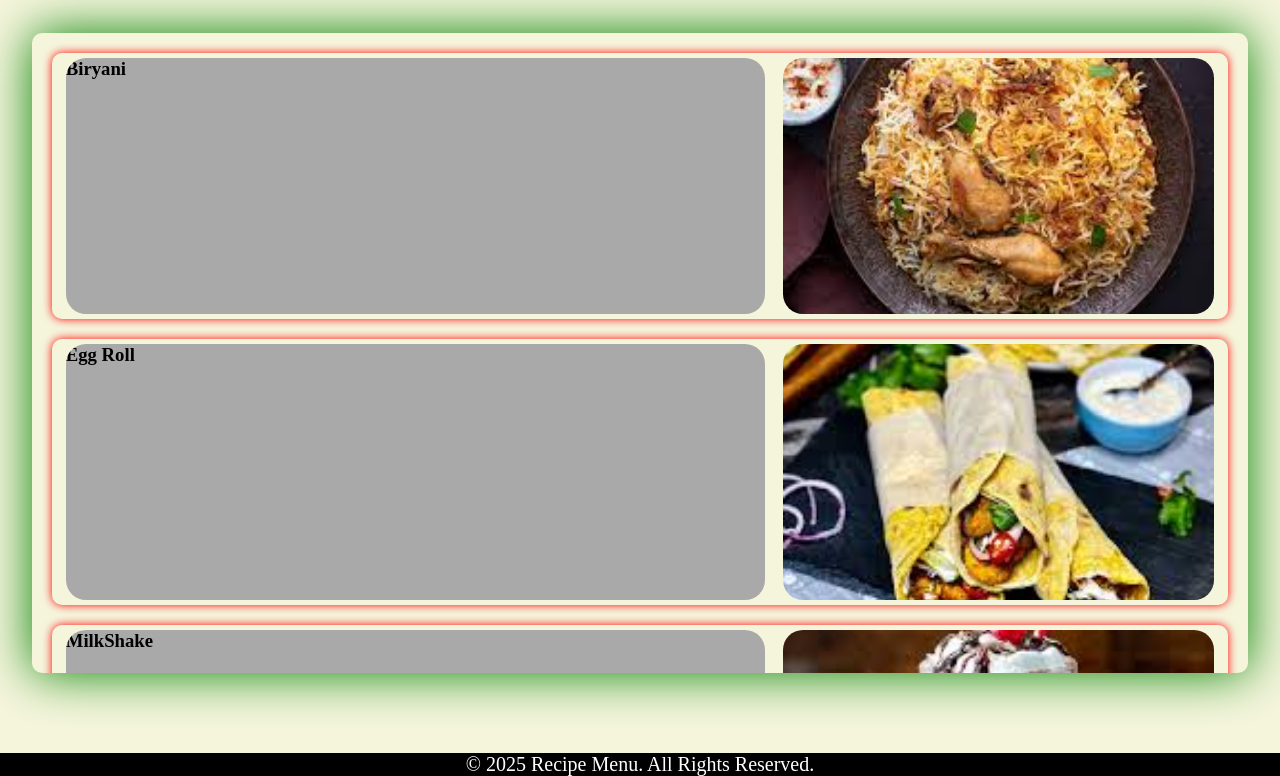
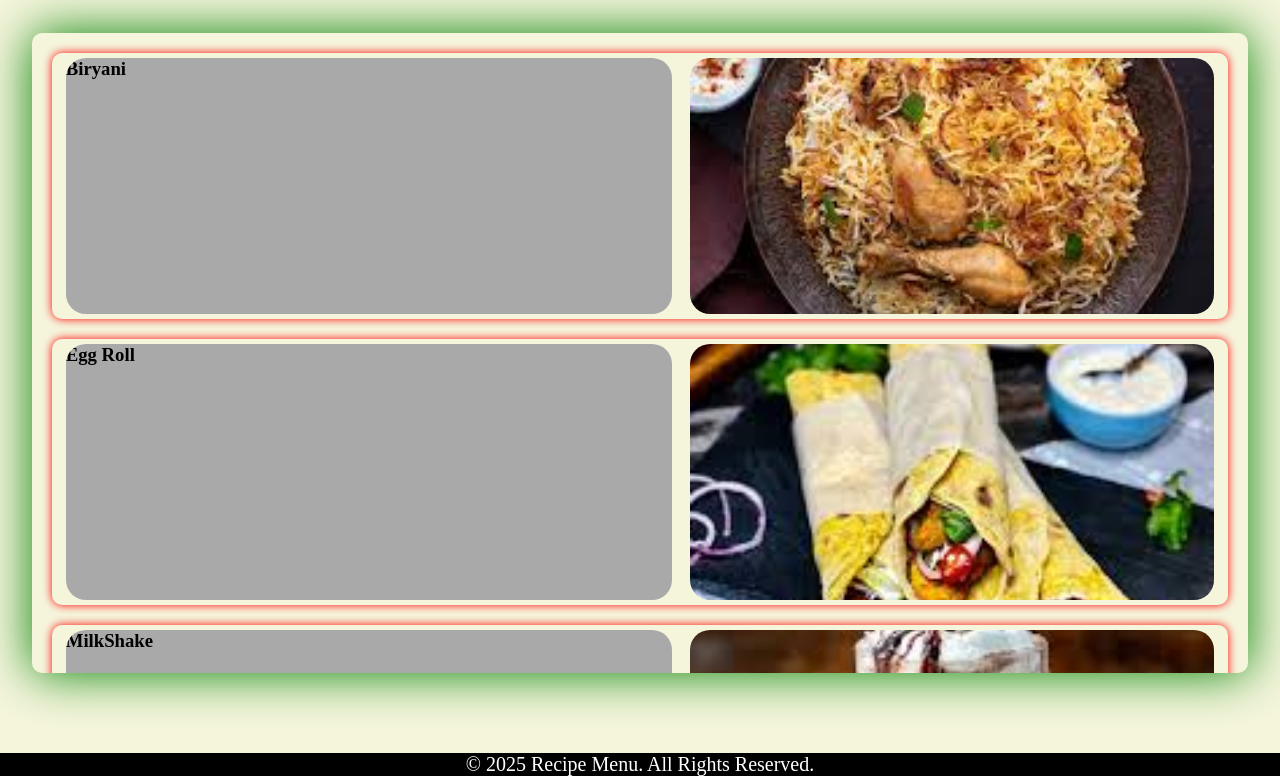
Before and after one commit to chandradip2006/recipe-menu, a plain HTML site: page index.html in a window 1280 px wide. Shown: the part 117-893 px from the top of the page. Drawn offline with Linux system fonts and the light colour scheme.

Commit message:
Update style.css

```diff
--- a/style.css
+++ b/style.css
@@ -166,14 +166,14 @@ a:active {
 #description{
     background-color:darkgray;
     border-radius: 20px;
-    width: 60%;
+    width: 52%;
     height: 100%;
     display: flex;
     flex-direction: column;
     overflow: auto;
 }
 .img{
-    width: 37%;
+    width: 45%;
     /* border: 1px solid black; */
     background-size: cover; /* Ensures the image covers the entire area */
       background-repeat: no-repeat; /* Prevents tiling */
```
